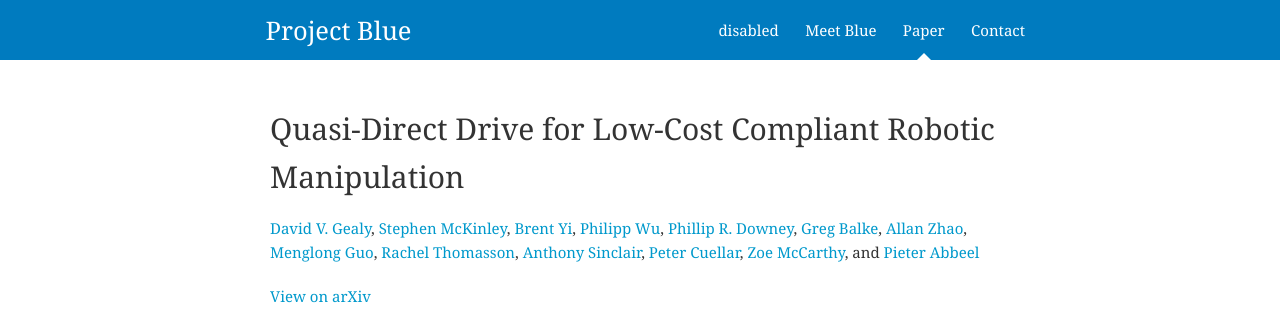
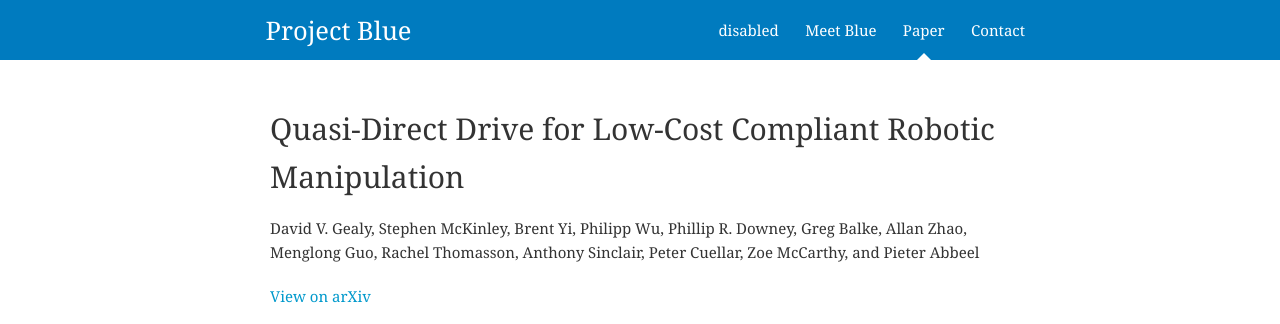
Before and after one commit to berkeleyopenarms/rll_site, a Jekyll site: the page built from paper.md, in a window 1280 px wide, cut to the strip 0-324 px from the top of the page. Built offline with Jekyll 4.4.1, drawn with Linux system fonts in a browser that asks for light colours; comment, search, counter and statistics services are not loaded; part of the change alters nothing that is shown.

```diff
--- a/paper.md
+++ b/paper.md
@@ -6,9 +6,9 @@ nav_order: 2
 
 ## Quasi-Direct Drive for Low-Cost Compliant Robotic Manipulation
 
-<!-- David V. Gealy, Stephen McKinley, Brent Yi, Philipp Wu, Phillip R. Downey, Greg Balke, Allan Zhao, Menglong Guo, Rachel Thomasson, Anthony Sinclair, Peter Cuellar, Zoe McCarthy, and Pieter Abbeel -->
-[David V. Gealy](https://www.linkedin.com/in/david-gealy-726741b7/), [Stephen McKinley](https://www.linkedin.com/in/mckrobotics/), [Brent Yi](https://www.linkedin.com/in/brentyi/), [Philipp Wu](https://www.linkedin.com/in/wuphilipp/), [Phillip R. Downey](https://www.linkedin.com/in/phillip-downey-221880b1/), [Greg Balke](https://www.linkedin.com/in/~balke/), [Allan Zhao](https://www.csail.mit.edu/person/allan-zhao-0), [Menglong Guo](https://www.linkedin.com/in/menglong-guo-268aab175/), [Rachel Thomasson](https://www.linkedin.com/in/rachelthomasson/), [Anthony Sinclair](https://www.linkedin.com/in/absinclair/),
-[Peter Cuellar](https://www.linkedin.com/in/pcuellar-ucb/), [Zoe McCarthy](https://scholar.google.com/citations?user=lsbreWwAAAAJ&hl=en), and [Pieter Abbeel](https://people.eecs.berkeley.edu/~pabbeel/)
+David V. Gealy, Stephen McKinley, Brent Yi, Philipp Wu, Phillip R. Downey, Greg Balke, Allan Zhao, Menglong Guo, Rachel Thomasson, Anthony Sinclair, Peter Cuellar, Zoe McCarthy, and Pieter Abbeel
+<!-- [David V. Gealy](https://www.linkedin.com/in/david-gealy-726741b7/), [Stephen McKinley](https://www.linkedin.com/in/mckrobotics/), [Brent Yi](https://www.linkedin.com/in/brentyi/), [Philipp Wu](https://www.linkedin.com/in/wuphilipp/), [Phillip R. Downey](https://www.linkedin.com/in/phillip-downey-221880b1/), [Greg Balke](https://www.linkedin.com/in/~balke/), [Allan Zhao](https://www.csail.mit.edu/person/allan-zhao-0), [Menglong Guo](https://www.linkedin.com/in/menglong-guo-268aab175/), [Rachel Thomasson](https://www.linkedin.com/in/rachelthomasson/), [Anthony Sinclair](https://www.linkedin.com/in/absinclair/),
+[Peter Cuellar](https://www.linkedin.com/in/pcuellar-ucb/), [Zoe McCarthy](https://scholar.google.com/citations?user=lsbreWwAAAAJ&hl=en), and [Pieter Abbeel](https://people.eecs.berkeley.edu/~pabbeel/) -->
 
 [View on arXiv](https://arxiv.org/abs/1904.03815)
 
```
